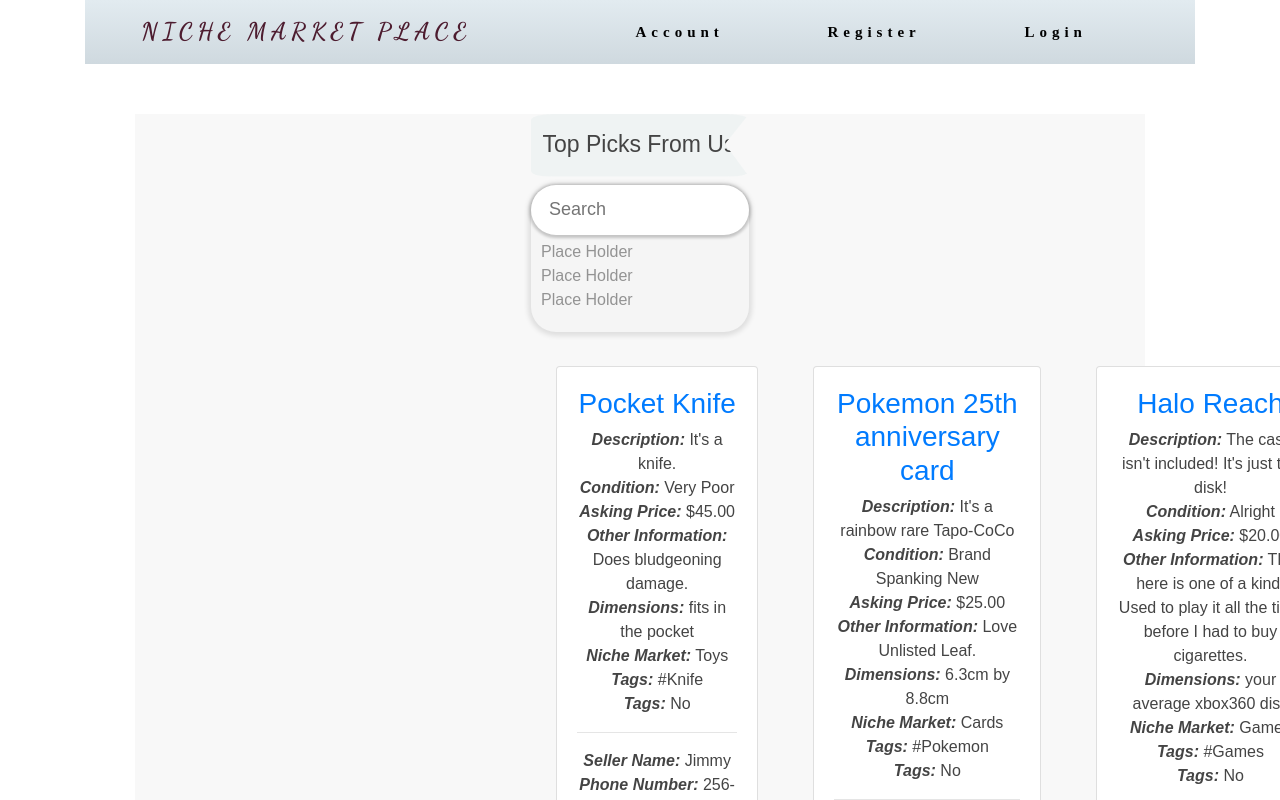
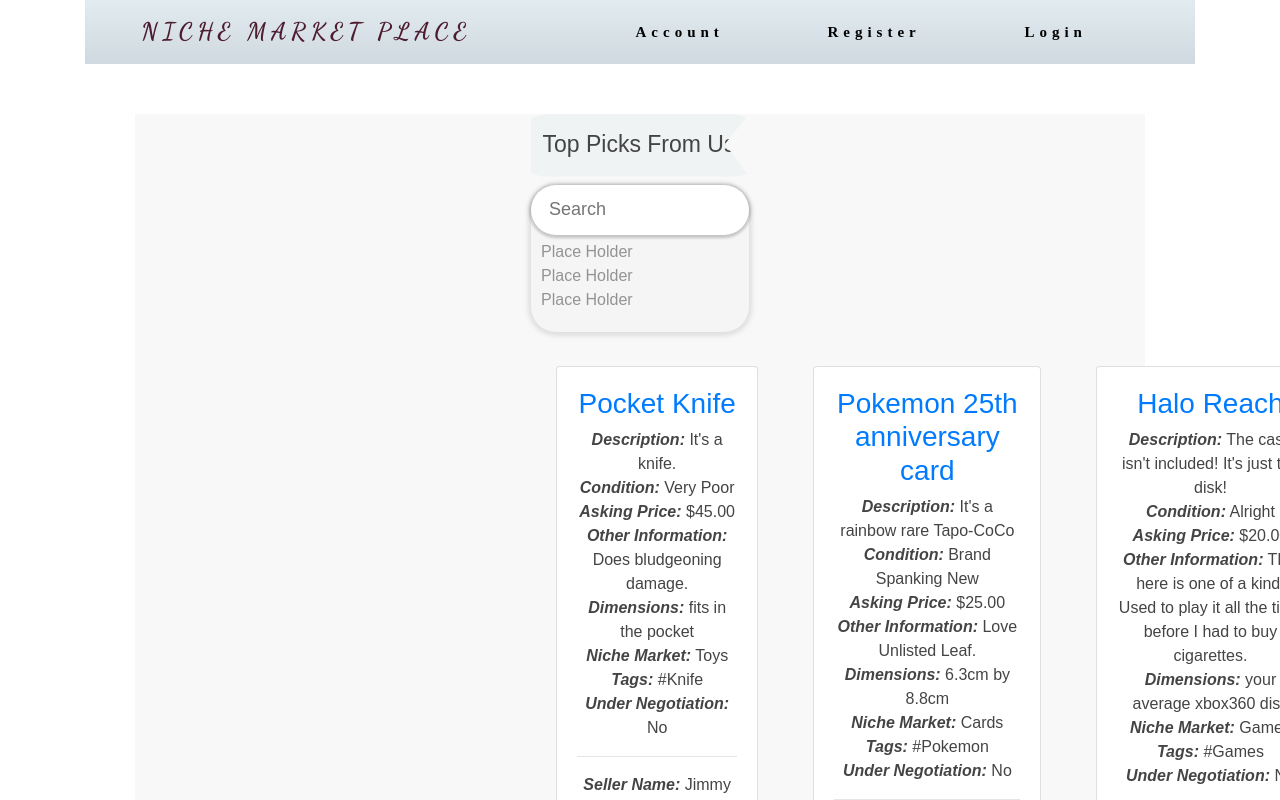
Before and after one commit to jacobRinehart42/csci-313-group-project-group-combination-of-components-num-2, an Angular app: page / in a window 1280 px wide. Shown: the top 800 px of the page. Built offline with nearby package versions, Linux system fonts and the light colour scheme; a web font is replaced by a local one.

Commit message:
1 file modified

```diff
--- a/src/app/items/items.component.html
+++ b/src/app/items/items.component.html
@@ -23,7 +23,7 @@
             <br>
             <strong><em>Tags:</em></strong>  #{{ item.tags }}
             <br>
-            <strong><em>Tags:</em></strong>  {{ item.underNegotiation }}
+            <strong><em>Under Negotiation:</em></strong>  {{ item.underNegotiation }}
           </div>
 
           <hr />
```
